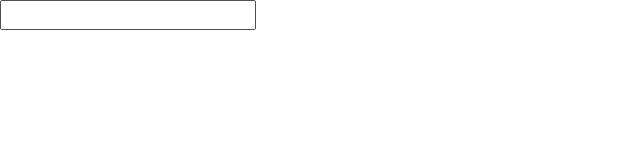
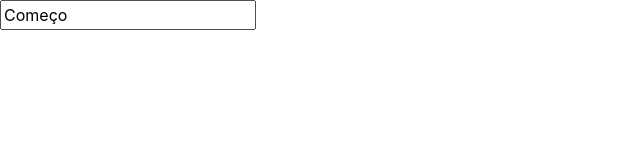
Before and after one commit to eleonardoro/BlueTasks, a React (Create React App) app in the folder frontend/: page / in a window 1280 px wide. Shown: the top 160 px of the page, without its empty margins (0-640 px from the left). Built offline with nearby package versions, Linux system fonts and the light colour scheme.

Commit message:
- Hooks customizados

```diff
--- a/frontend/src/hooks-tests/Title.js
+++ b/frontend/src/hooks-tests/Title.js
@@ -1,17 +1,13 @@
-import react, { useEffect, useState } from 'react';
+import React from 'react';
+import { useTitle } from './useTitle';
 
 const Title = () => {
-
-    const [title, setTitle] = useState( "Valor inicial" );
-
-    useEffect( () => {
-        document.title = title;
-    }, [title] );
+    const title = useTitle( "Começo" );
 
     return (
         <div className="App">
             <form>
-                <input type="text" onChange={( e ) => setTitle( e.target.value )} />
+                <input type="text" value={title.title} onChange={( e ) => title.changeTitle( e.target.value )} />
             </form>
         </div>
     );
--- /dev/null
+++ b/frontend/src/hooks-tests/useTitle.js
@@ -0,0 +1,15 @@
+import { useEffect, useState } from "react";
+
+export const useTitle = ( initialTitle = document.title ) => {
+    const [title, setTitle] = useState( initialTitle );
+
+    useEffect( () => {
+        document.title = title;
+    }, [title] );
+
+    const changeTitle = ( newTitle ) => {
+        setTitle( newTitle );
+    };
+
+    return { title, changeTitle };
+};
```
Also changed, not shown: 1 other file (tests, documents, lock files or other folders).
